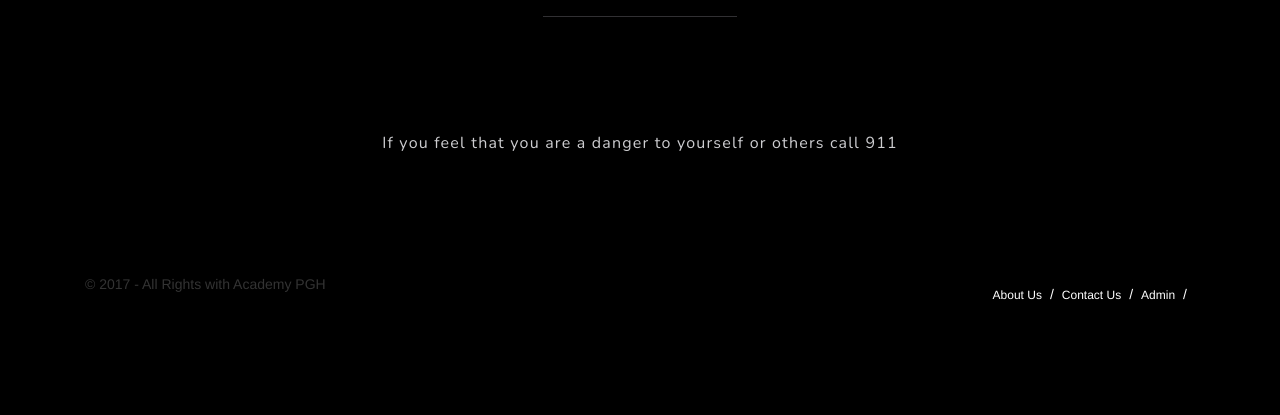
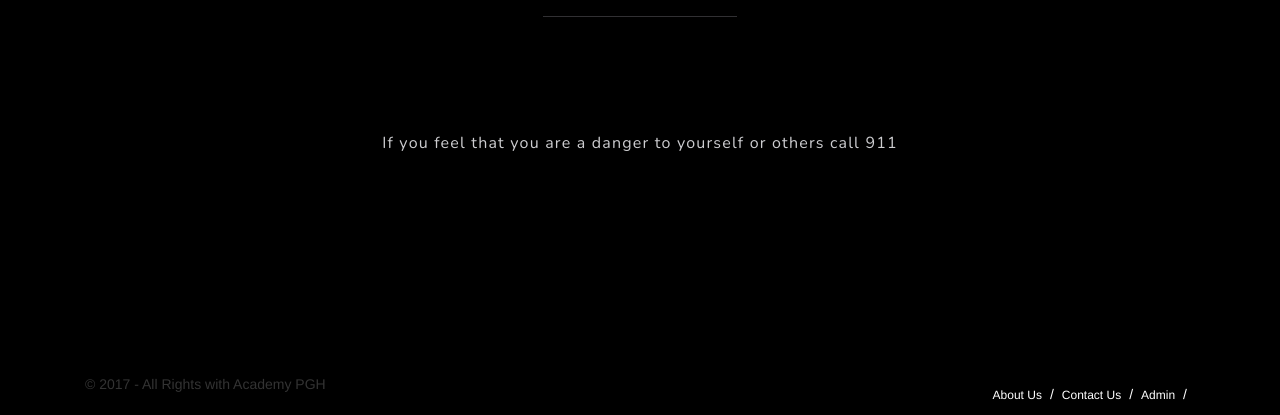
Before and after one commit to AcademyPgh/Y2S1-Contextual-Camouflage, a Flask app: page /Help in a window 1280 px wide. Shown: the part 698-1113 px from the top of the page. Before the commit the page ends 998 px from the top, so only its background shows below. Run offline with Flask 2, Linux system fonts and the light colour scheme; parts of the project's set-up code (start-up, migrations or seed data) failed here and were passed over; some libraries are stand-ins or nearby versions.

Commit message:
Added additional padding

```diff
--- a/static/css/styles.css
+++ b/static/css/styles.css
@@ -297,7 +297,7 @@ a:focus {
   display: block;*/
 }
 .copyright{
-  margin-top: 100px;
+  margin-top: 200px;
 }
 #count_message {
   color: white;
```
